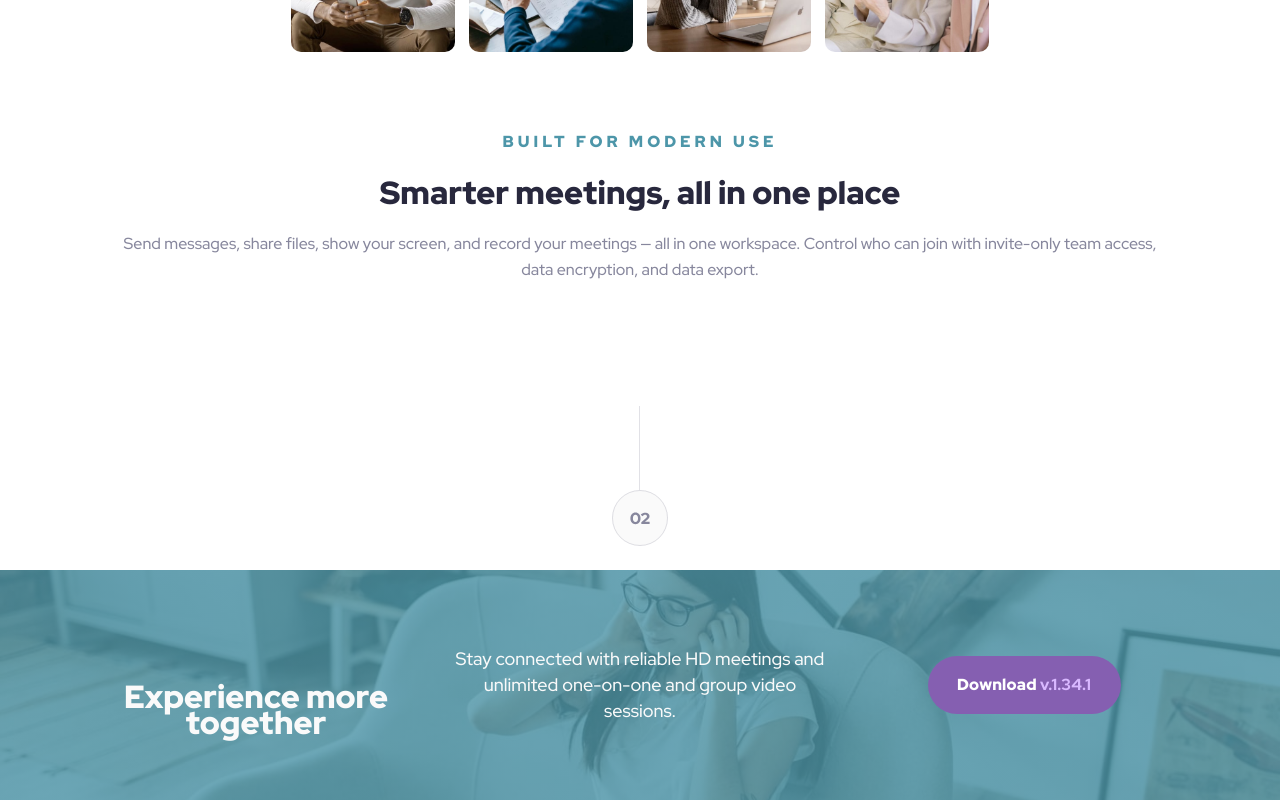
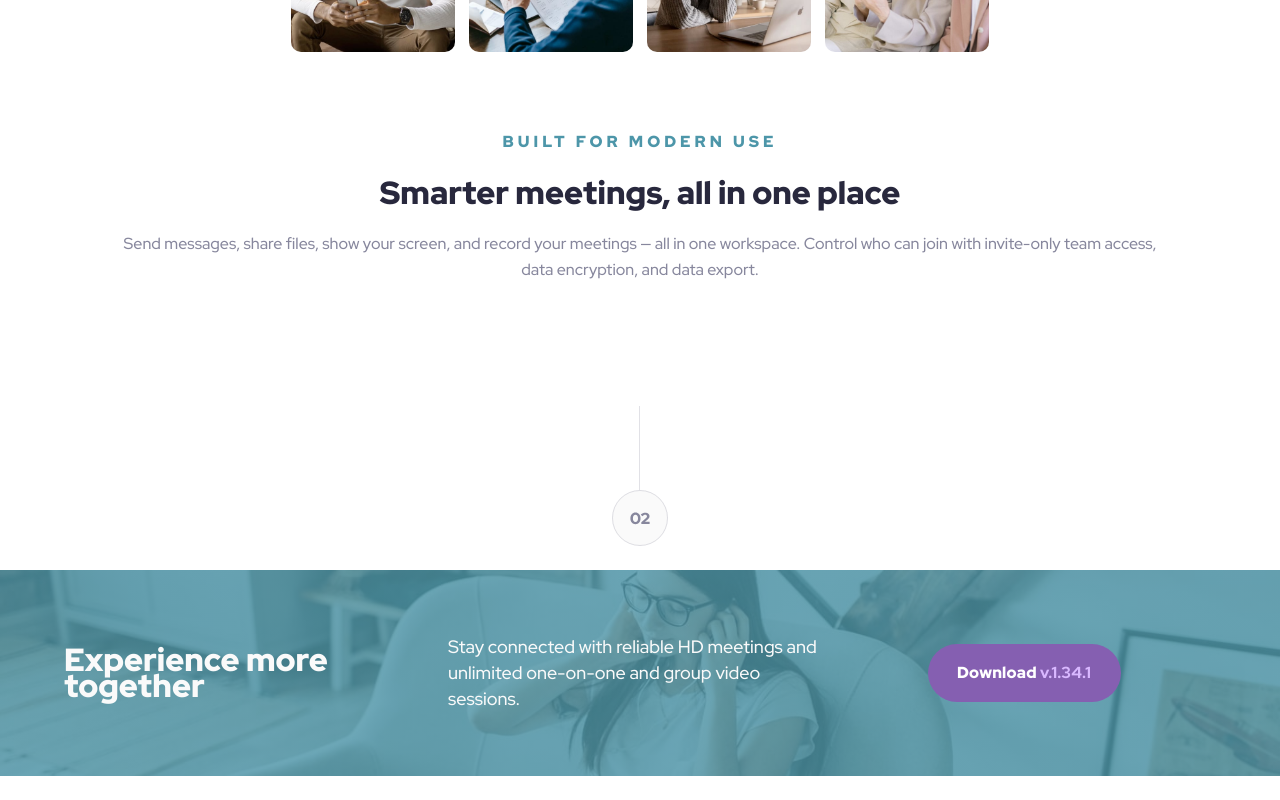
Before and after one commit to PiriyaLapa/meet-landing-page, a React (Create React App) app: page / in a window 1280 px wide. Shown: the part 1057-1857 px from the top of the page. After the commit the page ends 1833 px from the top, so only its background shows below. Built offline with nearby package versions, Linux system fonts and the light colour scheme.

Commit message:
update and try to deplo

```diff
--- a/src/styles/styles.ts
+++ b/src/styles/styles.ts
@@ -171,16 +171,17 @@ export const StyledHeader = styled.header`
   // Desktop
   @media screen and (min-width: 1440px) {
     //  background-color:#6096B4;
+    /* margin:0 auto; */
+
   }
   @media screen and (min-width: 1920px) {
     //  background-color:#CADEFC;
   }
 `;
 export const StyledHeaderDesktop = styled.header`
-  margin: 0 auto;
-  display: flex;
-  justify-content: space-around;
-  gap: 2%;
+  display:grid;
+  grid-template-columns:repeat(3,1fr);
+  grid-auto-flow:column;
   @media screen and (max-width: 767px) {
     //
   }
@@ -198,6 +199,7 @@ export const StyledHeaderDesktop = styled.header`
   // Desktop
   @media screen and (min-width: 1440px) {
     //  background-color:#6096B4;
+    grid-gap:1vw;
   }
   @media screen and (min-width: 1920px) {
     //  background-color:#CADEFC;
@@ -322,15 +324,15 @@ export const StyledFooter = styled.footer<StyledFooterProps>`
 
   // Labtop
   @media screen and (min-width: 1024px) and (max-width: 1439px) {
-    display: grid;
+    display:grid;
   }
 
   // Desktop
   @media screen and (min-width: 1440px) {
-    //  background-color:#6096B4;
+    display:grid;
   }
   @media screen and (min-width: 1920px) {
-    //  background-color:#CADEFC;
+    display:grid;
   }
 `;
 
@@ -483,16 +485,21 @@ export const StyledCardFooter = styled.div`
   @media screen and (min-width: 1024px) and (max-width: 1439px) {
     grid-template-columns: repeat(3, 1fr);
     align-items:center;
-  }
+
+}
 
   // Desktop
   @media screen and (min-width: 1440px) {
+    display:grid;
     grid-template-columns: repeat(3, 1fr);
     align-items:center;
     grid-gap: 3vh;
+    justify-content:space-between;
+
   }
   @media screen and (min-width: 1920px) {
     grid-template-columns: repeat(3, 1fr);
+    display:flex;
     align-items:center;
   }
 `;
@@ -570,6 +577,7 @@ export const TitleFooter = styled.span`
   text-align: center;
   padding-top: 50px;
 
+
   @media screen and (max-width: 767px) {
     //
     line-height: 36px;
@@ -581,12 +589,16 @@ export const TitleFooter = styled.span`
 
   // Labtop
   @media screen and (min-width: 1024px) and (max-width: 1439px) {
+    padding-top:0;
+    text-align:start;
     //  background-color:#93BFCF;
   }
 
   // Desktop
   @media screen and (min-width: 1440px) {
     //  background-color:#6096B4;
+    padding-top:0;
+  text-align:start;
   }
   @media screen and (min-width: 1920px) {
     //  background-color:#CADEFC;
@@ -606,18 +618,17 @@ export const ContentFooter = styled.span`
 
   // Tablet
   @media screen and (min-width: 768px) and (max-width: 1023px) {
-    //  background-color:#BDCDD6;
-    /* padding: 3% 5%; */
   }
 
   // Labtop
   @media screen and (min-width: 1024px) and (max-width: 1439px) {
     //  background-color:#93BFCF;
+    text-align:start;
   }
 
   // Desktop
   @media screen and (min-width: 1440px) {
-    //  background-color:#6096B4;
+    text-align:start;
   }
   @media screen and (min-width: 1920px) {
     //  background-color:#CADEFC;
```
